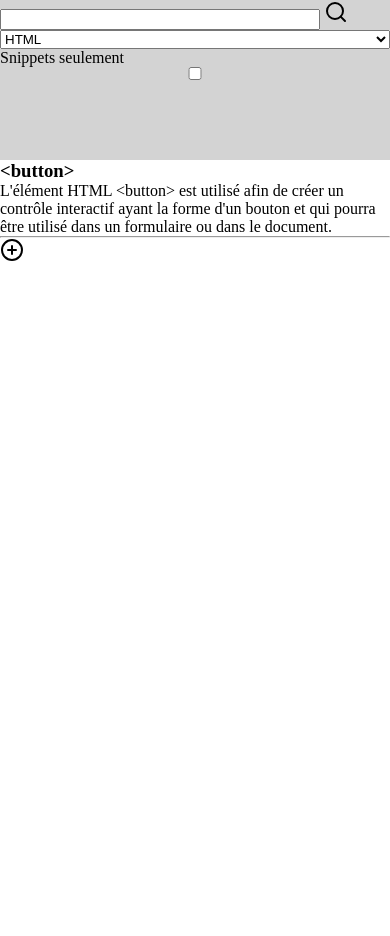
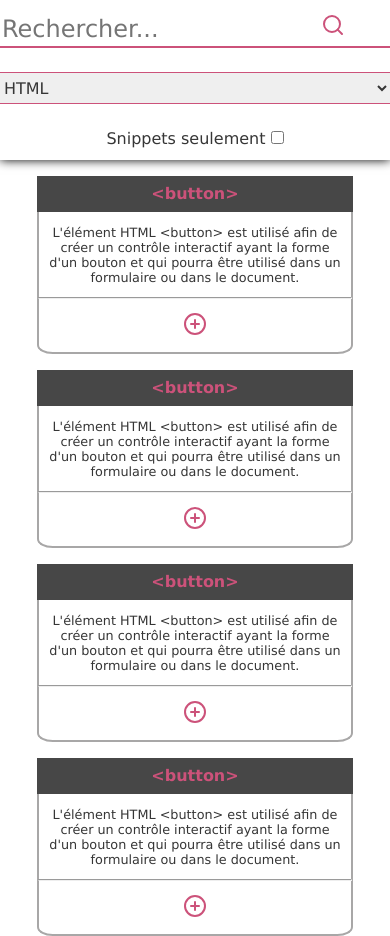
Before and after one commit to RangoDisco/691, a website: page fav.html in a window 390 px wide. Before the commit the page ends 844 px from the top, so only its background shows below. Drawn offline with nearby package versions, Linux system fonts and the light colour scheme.

Commit message:
css page favoris avec responsive

```diff
--- a/css/fav.css
+++ b/css/fav.css
@@ -1,16 +1,138 @@
 *{
     margin: 0;
+    font-family: Verdana, Geneva, Tahoma, sans-serif;
+    font-size: 1em;
 }
+
+/* VARIABLES */
+:root{
+    --main-black: #363636;
+    --main-grey: #474747;
+    --main-pink: #E8175D;
+    --secondary-pink: #CC527A;
+    --secondary-grey: #A8A7A7;
+    --main-border-radius: 5%;
+}
+
+
+/* PARTIE RECHERCHE ET FILTRES */
 searchbar{
     display: flex;
     flex-direction: column;
     width: 100%;
     height: 10rem;
-    background-color: lightgray;
+    color: var(--main-black);
+    justify-content: space-around;
+    align-items: center;
+    box-shadow: 0px 0px 10px black;
 }
 #searchBarContainer{
+    width: 100%;
     flex-direction: row;
+    border-bottom: 2px solid var(--secondary-pink);
+}
+#searchBarContainer svg{
+    color: var(--secondary-pink)
 }
 #searchbar{
     width: 80%;
+    height: 2rem;
+    color: var(--main-black);
+    font-size: 1.5em;
+    border: none;
 }
+#technoFilter{
+    width: 100%;
+    height: 2rem;
+    color: var(--main-black);
+    border: none;
+    border-bottom: 1px solid var(--secondary-pink);
+    border-top: 1px solid var(--secondary-pink);
+}
+select option:hover{
+    background-color: var(--secondary-pink);
+}
+#snippetsOnlyContainer{
+    flex-direction: row;
+    color: var(--main-black);
+}
+/* FIN */
+
+/* EXEMPLE ARTICLE */
+content{
+    display: flex;
+    flex-direction: column;
+    align-items: center;
+    justify-content: space-evenly;
+}
+#favCard{
+    display: flex;
+    flex-direction: column;
+    justify-content: space-between;
+    align-items: center;
+    width: 80%;
+    height: 10rem;
+    border: 2px solid var(--secondary-grey);
+    border-top: none;
+    color: var(--main-black);
+    text-align: center;
+    padding-bottom: 1em;
+    border-radius: var(--main-border-radius);
+    margin-top: 1em;
+}
+#favCard h3{
+    width: 100%;
+    height: 2em;
+    line-height: 2em;
+    background-color: var(--main-grey);
+    color: var(--secondary-pink);
+    padding: 2px;
+}
+#favCard p{
+    font-size: 0.8em;
+    width: 95%;
+    color: var(--main-black);
+}
+#favCard hr{
+    width: 100%;
+    color: var(--main-grey);
+}
+#favCard svg{
+    color: var(--secondary-pink);
+}
+
+@media screen and (min-width: 900px){
+    content{
+        flex-direction: row;
+        flex-wrap: wrap;
+        justify-content: space-evenly;
+    }
+    #favCard{
+        width: 30%;
+    }
+    #searchBarContainer{
+        width: 50%;
+    }
+    #technoFilter{
+        width: 50%;
+        border: 1px solid var(--secondary-pink);
+    }
+}
+
+@media screen and (min-width: 1280px){
+    content{
+        flex-direction: row;
+        flex-wrap: wrap;
+        justify-content: space-evenly;
+    }
+    #favCard{
+        width: 20%;
+    }
+    #searchBarContainer{
+        width: 50%;
+    }
+    #technoFilter{
+        width: 50%;
+        border: 1px solid var(--secondary-pink);
+    }
+}
--- a/fav.html
+++ b/fav.html
@@ -12,7 +12,7 @@
     <!-- searchbar w/ filters -->
     <searchbar>
         <div id="searchBarContainer">
-            <input type="text" name="searchbar" id="searchbar"/>
+            <input type="text" placeholder="Rechercher..." name="searchbar" id="searchbar"/>
             <i data-feather="search"></i>
         </div>
         <select name="technoFilter" id="technoFilter">
@@ -22,12 +22,41 @@
             <option value="git">Git</option>
             <option value="bash">Bash (Terminal)</option>
         </select>
-        <label for="snippetsOnly">Snippets seulement</label>
-        <input type="checkbox" name="snippetsOnly" id="snippetsOnly">
+        <div id="snippetsOnlyContainer">
+            <label for="snippetsOnly">Snippets seulement</label>
+            <input type="checkbox" name="snippetsOnly" id="snippetsOnly">
+        </div>
     </searchbar>
 
     <!-- article example -->
     <content>
+        <div id="favCard">
+            <h3>&lt;button&gt;</h1>
+            <p>
+                L'élément HTML &lt;button&gt; est utilisé afin de créer un contrôle interactif ayant la forme d'un bouton et qui pourra être utilisé dans un formulaire ou dans le document.
+            </p>
+            <hr />
+            <i data-feather="plus-circle"></i>
+        </div>
+
+        <div id="favCard">
+            <h3>&lt;button&gt;</h1>
+            <p>
+                L'élément HTML &lt;button&gt; est utilisé afin de créer un contrôle interactif ayant la forme d'un bouton et qui pourra être utilisé dans un formulaire ou dans le document.
+            </p>
+            <hr />
+            <i data-feather="plus-circle"></i>
+        </div>
+
+        <div id="favCard">
+            <h3>&lt;button&gt;</h1>
+            <p>
+                L'élément HTML &lt;button&gt; est utilisé afin de créer un contrôle interactif ayant la forme d'un bouton et qui pourra être utilisé dans un formulaire ou dans le document.
+            </p>
+            <hr />
+            <i data-feather="plus-circle"></i>
+        </div>
+
         <div id="favCard">
             <h3>&lt;button&gt;</h1>
             <p>
```
